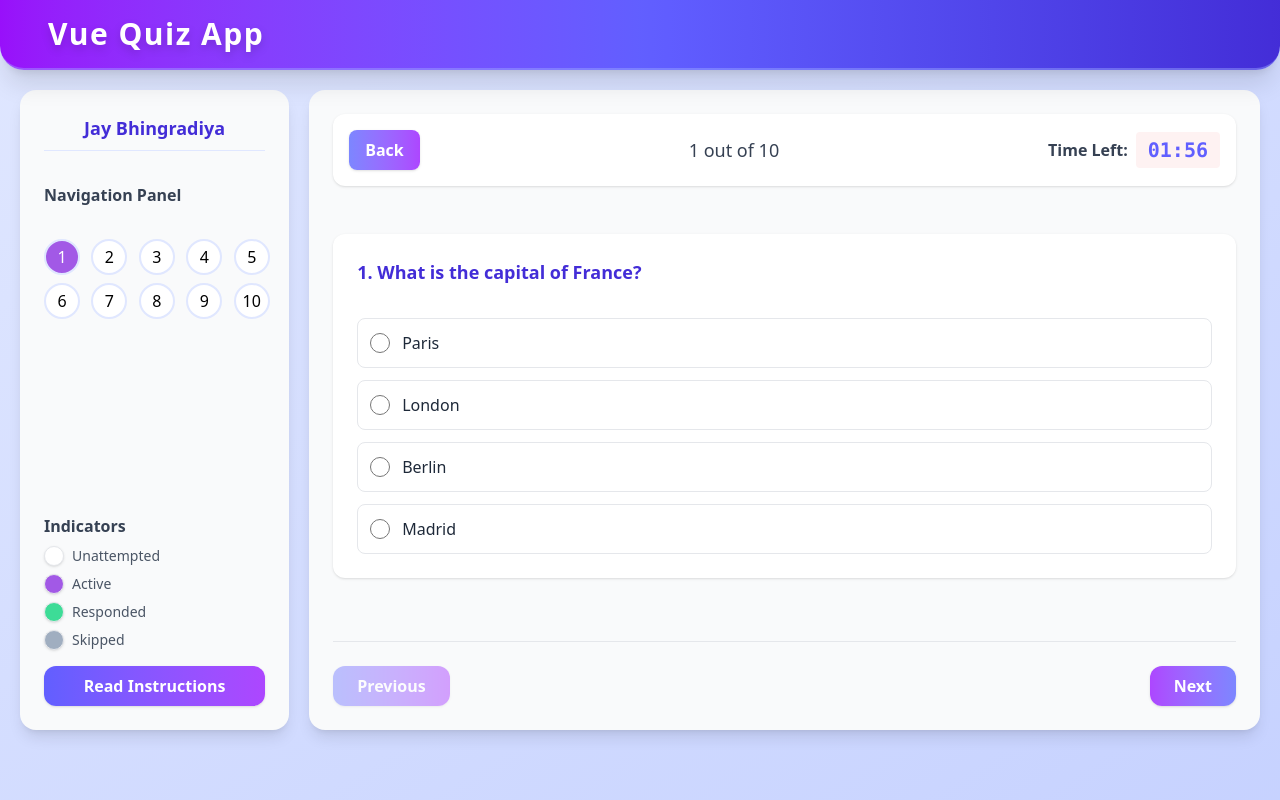
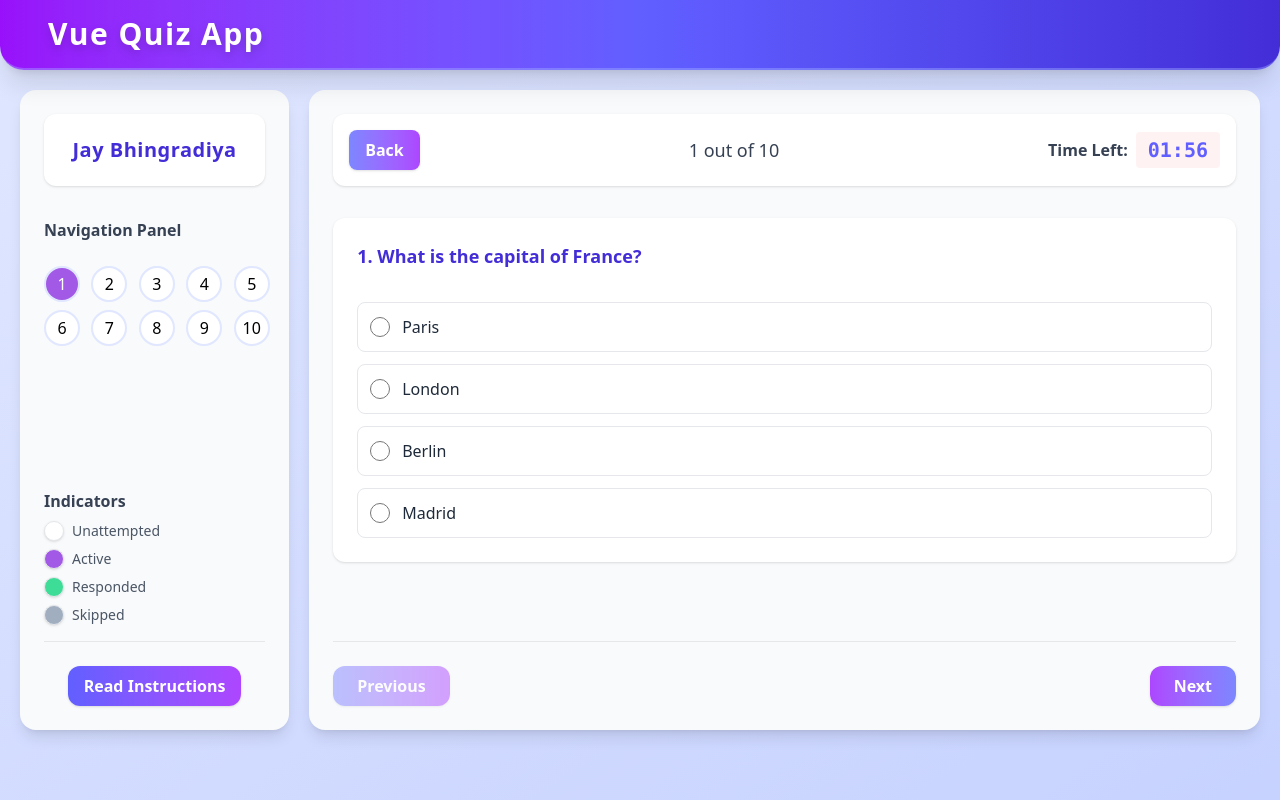
Before and after one commit to jb-7-jay/vue-quiz, a Vue app: page /quiz in a window 1280 px wide. Built offline with nearby package versions, Linux system fonts and the light colour scheme.

Commit message:
Refactor QuizHeader and QuizSidePanel for improved layout and styling consistency

```diff
--- a/src/views/quiz/QuizHeader.vue
+++ b/src/views/quiz/QuizHeader.vue
@@ -35,7 +35,7 @@ function formatTime(seconds: number) {
 </script>
 
 <template>
-  <div class="flex items-center justify-between gap-6 p-4 bg-white rounded-xl shadow mb-4">
+  <div class="flex items-center justify-between gap-6 p-4 bg-white rounded-xl shadow">
     <RouterLink to="/">
       <button
         class="py-2 px-4 rounded-lg bg-gradient-to-r from-indigo-400 to-purple-500 text-white font-semibold shadow hover:from-indigo-500 hover:to-purple-600 transition-all duration-200"
--- a/src/views/quiz/QuizSidePanel.vue
+++ b/src/views/quiz/QuizSidePanel.vue
@@ -6,12 +6,12 @@ const quizStore = useQuizStore()
 
 <template>
   <aside class="w-[340px] bg-gray-50 rounded-2xl shadow-lg p-6 flex flex-col gap-8 min-h-[80vh]">
-    <div class="text-lg font-semibold text-indigo-700 text-center pb-2 border-b border-indigo-100">
-      Jay Bhingradiya
+    <div class="flex items-center justify-center bg-white rounded-xl shadow h-[72px]">
+      <span class="text-xl font-bold text-indigo-700 tracking-wide">Jay Bhingradiya</span>
     </div>
 
     <div class="flex-1 flex flex-col gap-6">
-      <p class="font-bold text-gray-700 mb-2">Navigation Panel</p>
+      <p class="font-bold text-gray-700">Navigation Panel</p>
       <div class="grid grid-cols-5 gap-x-4 gap-y-2">
         <button
           class="flex justify-center items-center w-9 h-9 rounded-full transition-all duration-200 cursor-pointer border-2 hover:scale-110 border-indigo-100 hover:border-indigo-300"
@@ -46,11 +46,14 @@ const quizStore = useQuizStore()
           </div>
         </div>
       </div>
-      <button
-        class="py-2 px-4 bg-gradient-to-r from-indigo-500 to-purple-500 text-white rounded-xl shadow hover:from-indigo-600 hover:to-purple-600 transition-all duration-200 font-semibold"
-      >
-        Read Instructions
-      </button>
+
+      <div class="mt-auto flex justify-between items-center gap-4 pt-6 border-t border-gray-200">
+        <button
+          class="mx-auto py-2 px-4 bg-gradient-to-r from-indigo-500 to-purple-500 text-white rounded-xl shadow hover:from-indigo-600 hover:to-purple-600 transition-all duration-200 font-semibold"
+        >
+          Read Instructions
+        </button>
+      </div>
     </div>
   </aside>
 </template>
```
